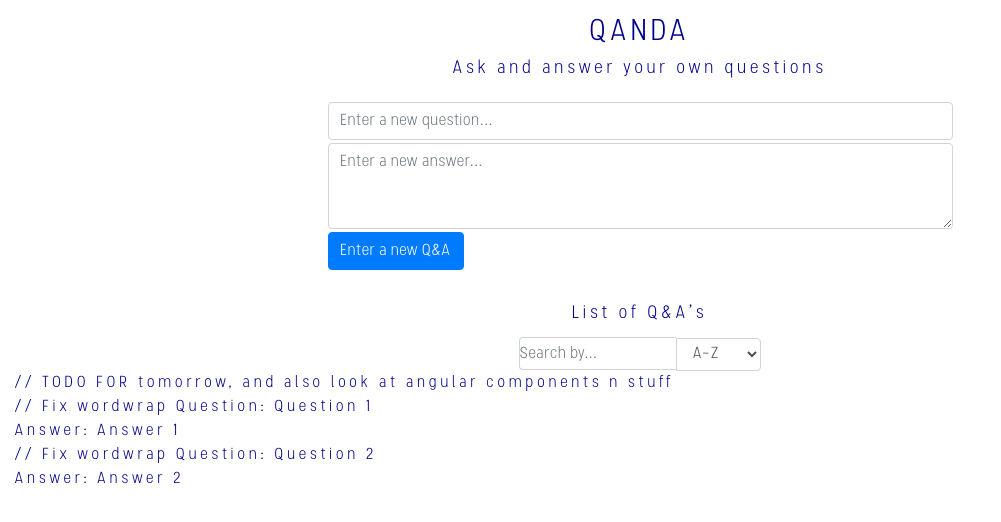
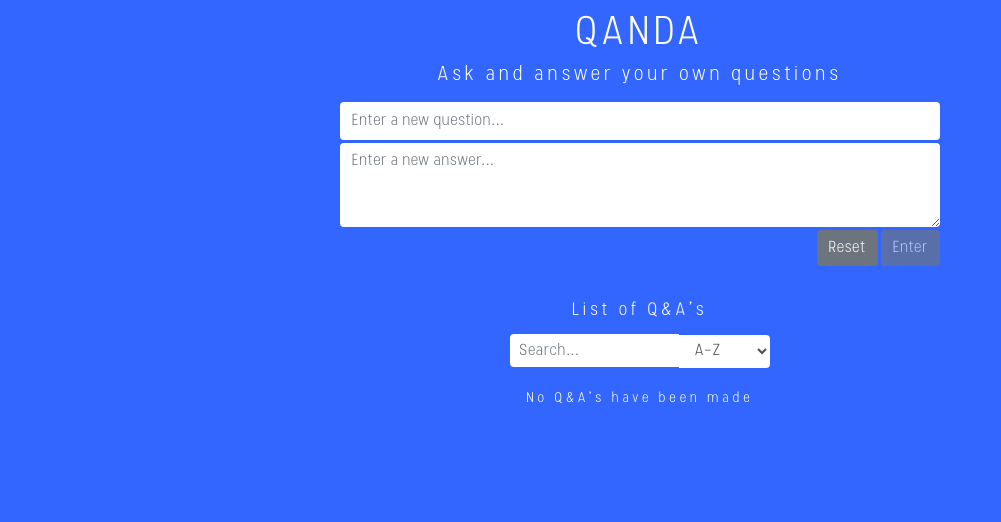
Before and after one commit to richardahn/QANDA, a website: page app/index.html in a window 1280 px wide. Shown: the whole page, without its empty margins (0-1001 px from the left). Drawn offline with nearby package versions, Linux system fonts and the light colour scheme.

Commit message:
Updated website, cleaned up html / css

```diff
--- a/app/css/app.css
+++ b/app/css/app.css
@@ -12,12 +12,15 @@ body {
   /*border: 1px solid red;*/
   font-family: Stellar-Light;
   letter-spacing: 0.2em;
-  background-color: white;
-  color: darkblue;
+  background-color: #36f;
+  color: white;
 }
-.ng-cloak {
-  /*Necessary for cloaking*/
-  display: none !important;
+/*Changing a bit of bootstrap to suit my style*/
+.btn {
+  border: none;
+}
+.form-control {
+  border: none;
 }
 
 /*
@@ -33,60 +36,47 @@ header {
   /*border: 1px solid blue;*/
   margin: 10px 0;
 }
-.header-title {
-  /*border: 1px solid blue;*/
-  font-size: 30px;
+header > * {
   width: max-content;
   margin: 0 auto;
-}
-.header-title-trail {
-  /*border: 1px solid blue;*/
-  font-size: 18px;
-  width: max-content;
-  margin: 0 auto;
+  padding-bottom: 5px;
 }
 
 /*============= Main content properties =============*/
 main {
   /*border: 1px solid blue;*/
-  margin: 20px 0;
+  margin: 10px 0;
 }
-/*___ Question form properties ___*/
-.new-qa-form {
+/*___ Qanda form properties ___*/
+#qanda-form {
   /*border: 1px solid blue;*/
   width: 50%;
+  max-width: 600px;
+  min-width: 280px;
   margin: 0 auto;
 }
-.question-input {
+#qanda-form > * {
   margin-bottom: 3px;
 }
-.answer-input {
-  margin-bottom: 3px;
+#clear-button {
+  float: right;
+  margin-right: 3px;
 }
-.new-qa-button {
-  /*
-  For some reason, this isn't centering the button, so I instead
-  wrap the button inside of a div with the bootstrap class, text-center.
+#submit-button {
+  float: right;
+}
 
-  width: max-content;
-  margin: 0 auto;
-
-  Well, that didn't work, so I'm assuming that the button is in-line.(remember for horiz centering inline, use text-align: center on parent)
-  I found out that bootstrap has a center-block class, so I used that instead.
-  */
-}
-/*___ Question list properties ___*/
-.qa-list-header {
+/*___ Qanda list header properties ___*/
+#list-header {
   text-align: center;
   width: max-content;
-  margin: 30px auto 0 auto;
+  margin: 70px auto 20px auto;
 }
-.qa-list-title {
-  /*
-    This is used on a span, so I can't use width / margin, I have to use text-align: center
-  */
+#list-header > span {
+  /*This is used on a span, so I can't use width / margin, I have to use text-align: center*/
   font-size: 18px;
   margin-bottom: 10px;
+  display: block;
 }
 /*
 Two ways of centering a bunch of elements in a row
@@ -100,7 +90,7 @@ If you have divs, just use inline-block. However, using inline-blocks has the in
 in between divs. There are multiple ways of getting rid of those(https://css-tricks.com/fighting-the-space-between-inline-block-elements/).
 I chose to put comments in the html
 */
-.qa-list-search {
+#list-search {
   -webkit-box-sizing: border-box;
   /* For playing around with the float method
   width: 65%;
@@ -108,7 +98,8 @@ I chose to put comments in the html
   */
   width: 65%;
   display: inline-block;
-  padding: 0;
+  padding-left: 10px;
+
   /*Since bootstrap rounds their edges on inputs*/
   /*I set the right side radius to be 0 and the style to be none to merge with the
   second input box*/
@@ -117,9 +108,9 @@ I chose to put comments in the html
   border-right-style: none;
   /*What does !important do? it doesn't allow this property to be overriden(unless the overrider sets their property to !important)
   and when should you use it? You should use it only when you want an element to maintain its characteristics.*/
-  height: 33px;
+  height: 33px; /* When the heights of search / ordering are low enough, they get misaligned when you zoom out far enough */
 }
-.qa-list-ordering {
+#list-ordering {
   -webkit-box-sizing: border-box;
   /* For playing around with the float method
   width: 10%;
@@ -131,17 +122,28 @@ I chose to put comments in the html
   border-bottom-left-radius: 0;
   height: 33px; /* Set this equal to qa-list-search height */
 }
-.qa-list {
+/*___ Qanda list properties ___*/
+#list {
   width: 100%;
   margin: 0 auto;
   list-style-type: none; /* To get rid of bullet points */
   padding-left: 0; /*To get rid of automatic ul left padding*/
+  font-size: 14px;
+  min-width: 280px;
+  max-width: 700px;
 }
-.qa-list-empty {
-
+#list-empty {
+  text-align: center;
 }
-.qa-list-item {
-
+#list > li {
+  margin-bottom: 20px;
+  position: relative;
+  background-color: #4770eb;
+  border-radius: 30px;
+  padding: 10px 0;
+}
+#list > li:hover .qanda-edit, #list > li:hover .qanda-delete {
+  display: block;
 }
 /*
 To get a centered div, div1, and a div positioned relative to that, div2
@@ -151,15 +153,41 @@ Make div2 position: relative. Don't give div2 a width / height because that
 messes up the centering calculations. If you want div2 to be aligned to the top
 of div1, then set vertical-align: top.
 */
-.qa-list-item-qanda {
+/*
+Fill rest of space[http://stackoverflow.com/questions/1260122/expand-a-div-to-take-the-remaining-width]
+doesn't work, idk why.
 
+In other websites, the ng-show'n element is placed absolutely to the right. That's
+another solution. Remember that the parent must have relative positioning.
+Also, remember that .qa-list-item-qanda should have padding to the right to fit the X mark
+
+If I want two divs as a unit centered, with fixed space on the right
+, where the first div takes up the rest of the space, then i don't set width on first,
+set margin-right, and absolutely place the second in the first's margin space
+*/
+.qanda-wrapper {
+  box-sizing: border-box;
+  margin-right: 60px;
+  margin-left: 30px;
 }
-.qa-list-item-question {
-
+#list > li.unanswered-qanda {
+  background-color: #ff4d94;
 }
-.qa-list-item-answer {
-
+.qanda-delete {
+  display: none;
+  width: 60px;
+  position: absolute;
+  font-size: 25px;
+  height: 100%;
+  top: 15px;
+  right: 0;
+  color: #36f;
+  text-align: center;
 }
-.qa-list-item-edit {
-
+.qanda-edit:hover, .qanda-delete:hover,
+.qanda-edit:visited, .qanda-delete:visited,
+.qanda-edit:active, .qanda-delete:active,
+.qanda-edit:focus, .qanda-delete:focus {
+  text-decoration: none;
+  color: #36f;
 }
--- a/app/index.html
+++ b/app/index.html
@@ -9,6 +9,8 @@
     <!-- CSS -->
     <link rel="stylesheet" href="https://maxcdn.bootstrapcdn.com/bootstrap/4.0.0-alpha.2/css/bootstrap.min.css" integrity="sha384-y3tfxAZXuh4HwSYylfB+J125MxIs6mR5FOHamPBG064zB+AFeWH94NdvaCBm8qnd" crossorigin="anonymous">
     <link rel="stylesheet" href="css/app.css" type="text/css">
+    <link rel="stylesheet" href="css/icomoon.css" type="text/css">
+    <style>[ng-cloak] { display: none; }</style> <!-- Necessary for cloaking -->
     <title>QANDA</title>
 
   </head>
@@ -16,10 +18,11 @@
   <body ng-app="qandaApp" ng-strict-di>
 
     <!-- Header -->
+    <!-- TODO: I want a fixed header with shadowing at the bottom of the header maybe. I want a hamburger menu on the top right -->
     <header>
-      <div class="header-title">QANDA</div>
+      <h1>QANDA</h1>
       <!-- hidden-sm-down makes this element invisible for devices sized small and under, Bootstrap is very good at showing/hiding stuff for differently sized screens, unlike Angular. Angular is more suitable for event-based action -->
-      <div class="hidden-sm-down header-title-trail">Ask and answer your own questions</div>
+      <h5 class="hidden-sm-down">Ask and answer your own questions</h5>
     </header>
 
     <!-- Body -->
@@ -28,45 +31,55 @@
       <!-- Should I use ngSubmit(requiring form) or ngClick(just button) here? -->
       <!-- Btw ngSubmit prevents the form from having its intended behavior of sending a request to the server when ngSubmit is used(unless you set an action attribute) -->
       <!-- And also, if you need to have more than one button within a form, for example a button to reset the form, you need to set the reset button to have type="button" because by default it will have type="submit" to submit the form. -->
-      <form class="form-group new-qa-form" ng-submit="newQanda()">
-        <input type="text" class="form-control question-input" placeholder="Enter a new question..." ng-model="qanda.newQuestion"></input>
-        <textarea class="form-control answer-input" rows="3" placeholder="Enter a new answer..." ng-model="qanda.newAnswer"></textarea>
-        <button type="submit" class="btn btn-primary new-qa-button center-block">Enter a new Q&ampA</button>
+      <!-- By giving this form a name, you are creating a FormController that has an object of the set name that tells you the state of the form -->
+      <form id="qanda-form" name="form" class="form-group" ng-submit="addQanda()">
+        <input type="text" class="form-control" placeholder="Enter a new question..." ng-model="newQuestion" required></input>
+        <textarea class="form-control" rows="3" placeholder="Enter a new answer..." ng-model="newAnswer"></textarea>
+        <!-- I can use ng-disabled but the issue is that my button will be enabled for a sec and then become disabled. To fix this, I use ng-cloak -->
+        <!-- Alternatively, instead of using ng-disabled, I can use the bootstrap defined disabled class along with ng-class to set a default disabled state to this button. Otherwise, the button will blink as enabled for a sec. -->
+        <button id="submit-button" type="submit" class="btn btn-secondary center-block disabled" ng-class="{disabled: form.$invalid}">Enter</button>
+        <button id="clear-button" type="button" class="btn btn-secondary center-block" ng-click="clearContents()">Reset</button>
       </form>
 
       <!-- List title / Search bar / Filter bar -->
-      <div class="qa-list-header">
+      <section id="list-header">
         <!-- Again, I have the option to use a form, but it's just sensible to use ngClick -->
-        <div class="qa-list-title">List of Q&ampA's</div>
-        <!-- The dot in qanda.query isn't necessary here but putting them in is a good habit to get into to avoid breaking scope inheritance -->
-        <input type="search" ng-model="qanda.query" class="form-control qa-list-search" placeholder="Search by..."/><!-- This is here to get rid of the display: inline-block space
-     --><select ng-model="qanda.ordering" class="form-control qa-list-ordering">
+        <span>List of Q&ampA's</span>
+        <!-- I should create some kind of Filter component since the way this is designed only makes sense in a bundle -->
+        <input id="list-search" type="search" ng-model="query" class="form-control" placeholder="Search..."/><!-- This is here to get rid of the display: inline-block space
+     --><select id="list-ordering" ng-model="ordering" class="form-control">
           <option value="question">A-Z</option>
           <option value="-question">Z-A</option>
         </select>
-      </div>
+      </section>
+
       <!-- List of questions -->
-      // TODO FOR tomorrow, and also look at angular components n stuff
-      <ul class="qa-list">
-        <li ng-if="qas.length == 0" class="qa-list-empty" ng-bind-template="No Q&ampA's..."></li>
-        <li ng-repeat="qa in qas | filter : qanda.query | orderBy : qanda.ordering" class="qa-list-item" ng-if="qas.length != 0" ng-mouseover="hoverIn()" ng-mouseleave="hoverOut()">
-          <div class="qa-list-item-qanda">
-            <div class="qa-list-item-question wordwrap"> // Fix wordwrap
+      <ul id="list">
+        <!-- List item -->
+        <p ng-if="qas.length == 0" id="list-empty" ng-bind-template="No Q&A's have been made"></p>
+        <li ng-if="qas.length != 0" ng-repeat="qa in qas | filter : query | orderBy : ordering" ng-class="{'unanswered-qanda': qa.unanswered()}" ng-cloak>
+          <div class="qanda-wrapper">
+            <div>
               <!-- Kept separate to make protractor tests a bit more sensible -->
-              <span ng-bind-template="Question: "></span>
-              <span ng-bind-template="{{qa.question}}" class="wordwrap"></span>
+              <b ng-bind-template="Question: "></b>
+              <p ng-bind-template="{{qa.question}}"></p>
             </div>
-            <div class="qa-list-item-answer wordwrap">
-              <span ng-bind-template="Answer: "></span>
-              <span ng-bind-template="{{qa.answer}}" class="wordwrap"></span>
+            <div ng-hide="qa.unanswered()">
+              <b ng-bind-template="Answer: "></b>
+              <p ng-bind-template="{{qa.answer}}"></p>
+            </div>
+            <div ng-show="qa.unanswered()">
+              <b ng-bind-template="Unanswered"></b>
             </div>
           </div>
-          <div class="qa-list-item-edit" ng-if="hoverEdit">
-            <button type="submit" class="btn btn-primary ng-cloak" value="Submit">Edit</button>
-            <button type="submit" class="btn btn-secondary ng-cloak" value="Submit">Delete</button>
-          </div>
+          <!-- For simple things like hovers, don't use ng-show, use css(As a rule, if you can
+           use css over angular, do it) -->
+          <a class="qanda-delete icon icon-cross" href="" ng-click"deleteQanda(qa)"></a>
         </li>
       </ul>
+      <!-- Footer -->
+      <section>
+      </section>
     </main>
 
     <!-- Bootstrap & Angular -->
@@ -76,7 +89,7 @@
     <script src="https://ajax.googleapis.com/ajax/libs/jquery/2.1.4/jquery.min.js"></script>
     <script src="https://www.atlasestateagents.co.uk/javascript/tether.min.js"></script> <!-- Need this; bootstrap complains if it doesn't have tether -->
     <script src="https://maxcdn.bootstrapcdn.com/bootstrap/4.0.0-alpha.2/js/bootstrap.min.js" integrity="sha384-vZ2WRJMwsjRMW/8U7i6PWi6AlO1L79snBrmgiDpgIWJ82z8eA5lenwvxbMV1PAh7" crossorigin="anonymous"></script>
-    <!-- Auto refresh atom plugin, remove later -->
+    <!-- Auto refresh atom plugin -->
     <script src="http://localhost:35729/livereload.js"></script>
   </body>
 </html>
--- a/app/js/controllers.js
+++ b/app/js/controllers.js
@@ -6,39 +6,41 @@ var qandaApp = angular.module('qandaApp');
 // Register controllers
 qandaApp.controller('qandaController', ['$scope', function($scope) {
   // Set default question list
-  $scope.qas = [
-    {
-      question: 'Question 1',
-      answer: 'Answer 1'
-    },
-    {
-      question: 'Question 2',
-      answer: 'Answer 2'
+  $scope.qas = [];
+  // Set default ordering and qanda prompt
+  $scope.newQuestion = '';
+  $scope.newAnswer = '';
+  $scope.ordering = 'question';
+
+  $scope.addQanda = function() {
+    var q = new Qanda($scope.newQuestion, $scope.newAnswer);
+    $scope.qas.push(q);
+    console.log(q);
+    // Reset qanda prompt
+    $scope.newQuestion = '';
+    $scope.newAnswer = '';
+  };
+  $scope.clearContents = function() {
+    $scope.newQuestion = '';
+    $scope.newAnswer = '';
+  }
+  $scope.deleteQanda = function(qanda) {
+    console.log('here');
+    // I need to use a service later on, but this will suffice for now
+    var delIndex = $scope.qas.indexOf(qanda);
+    if (delIndex > -1) {
+      array.splice(delIndex, 1);
     }
-  ];
-  // Set default ordering and qanda prompt
-  $scope.qanda = {
-    ordering: 'question',
-    newQuestion: '',
-    newAnswer: ''
-  };
+    console.log(delIndex);
+  }
 
-  $scope.newQanda = function() {
-    // TODO: Check for empty question(show error), check for empty answer(add unanswered tag)
-    $scope.qas.push({
-      question: $scope.qanda.newQuestion,
-      answer: $scope.qanda.newAnswer
-    });
+}]);
 
-    // Reset qanda prompt
-    $scope.qanda.newQuestion = '';
-    $scope.qanda.newAnswer = '';
-  };
-
-  $scope.hoverIn = function() {
-    this.hoverEdit = true;
-  };
-  $scope.hoverOut = function() {
-    this.hoverEdit = false;
-  }
-}]);
+// Create Qanda model
+var Qanda = function(question, answer) {
+  this.question = question;
+  this.answer = answer;
+};
+Qanda.prototype.unanswered = function() {
+  return this.answer.length == 0;
+};
```
